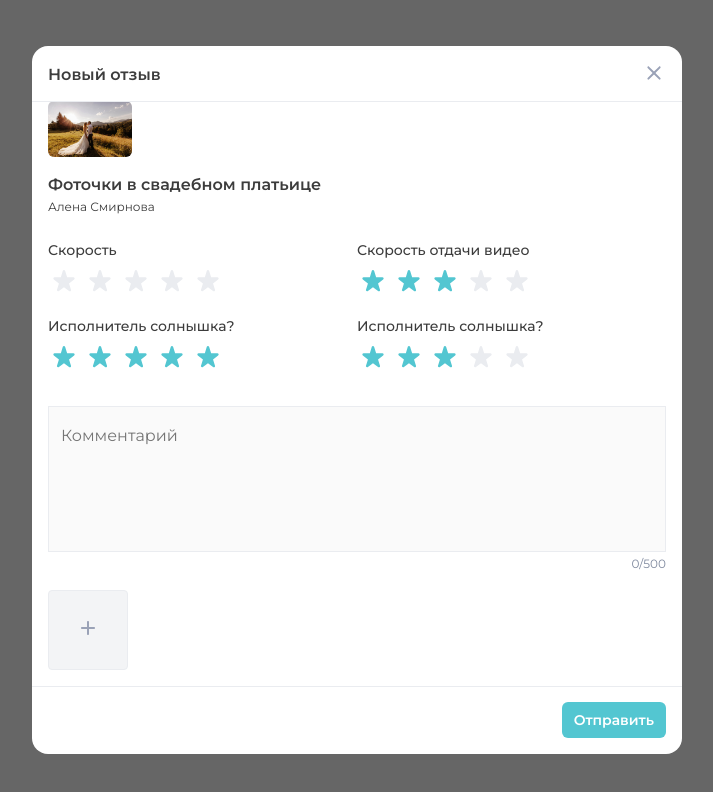
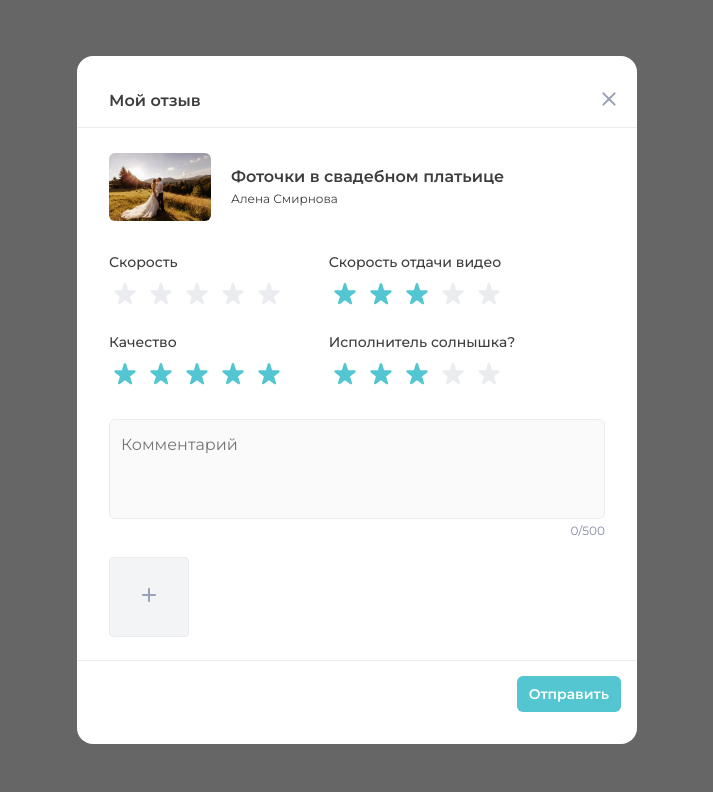
Before and after one commit to updev8/modals-app, a Vue app: page / in a window 1280 px wide. Shown: the top 792 px of the page, without its empty margins (283-996 px from the left). Built offline with nearby package versions, Linux system fonts and the light colour scheme.

Commit message:
pixel perfect for tablet widths

```diff
--- a/src/components/Modal.vue
+++ b/src/components/Modal.vue
@@ -80,7 +80,7 @@ export default defineComponent({
   border-radius: 16px 16px 0px 0px;
   padding: var(--modal-window-padding);
   min-width: 320px;
-  max-width: 650px;
+  max-width: 560px;
   position: relative;
 
   display: flex;
@@ -101,6 +101,8 @@ export default defineComponent({
   }
 
   @include tablet {
+    --modal-window-padding: 32px;
+
     margin-top: unset;
     border-radius: 16px;
 
@@ -121,9 +123,16 @@ export default defineComponent({
 }
 
 .modal__header {
-  padding-bottom: 13px;
   display: flex;
   align-items: center;
+
+  @include tablet {
+    padding-bottom: 13px;
+  }
+}
+
+.modal--type-page .modal__header {
+  padding-bottom: 13px;
 }
 
 .modal__back {
@@ -155,6 +164,11 @@ export default defineComponent({
   margin-left: auto;
   padding: 4px 5px;
   cursor: pointer;
+
+  @include tablet {
+    position: relative;
+    right: -16px;
+  }
 }
 
 @mixin modal-line {
@@ -173,10 +187,13 @@ export default defineComponent({
 }
 
 .modal__content {
+  padding-top: 13px;
   padding-bottom: 8px;
 
   @include tablet {
     @include modal-line;
+    padding-top: 26px;
+    padding-bottom: 15px;
   }
 }
 
@@ -190,9 +207,18 @@ export default defineComponent({
   display: flex;
   justify-content: flex-end;
   @include modal-line;
+
+  @include tablet {
+    padding-top: 16px;
+  }
 }
 
 .modal--type-page .modal__footer {
   margin-top: auto;
 }
+
+.modal__button {
+  position: relative;
+  right: -16px;
+}
 </style>
--- a/src/components/Review.vue
+++ b/src/components/Review.vue
@@ -12,8 +12,10 @@
           :alt="title"
           :src="imgSrc"
         />
-        <h3 class="review__title">{{ title }}</h3>
-        <p class="review__author">{{ author }}</p>
+        <div class="review__header-wrapper">
+          <h3 class="review__title">{{ title }}</h3>
+          <p class="review__author">{{ author }}</p>
+        </div>
       </div>
       <div class="review__ratings">
         <Rating
@@ -77,7 +79,7 @@ export default defineComponent({
       ratings: [
         { id: 1, title: 'Скорость', lenght: 5, value: 0 },
         { id: 2, title: 'Скорость отдачи видео', lenght: 5, value: 3 },
-        { id: 3, title: 'Исполнитель солнышка?', lenght: 5, value: 5 },
+        { id: 3, title: 'Качество', lenght: 5, value: 5 },
         { id: 4, title: 'Исполнитель солнышка?', lenght: 5, value: 3 }
       ],
       images: [] as File[],
@@ -156,8 +158,26 @@ export default defineComponent({
   }
 }
 
+.review__header {
+  @include tablet {
+    display: flex;
+    flex-wrap: wrap;
+  }
+}
+
 .review__image {
   border-radius: 6px;
+
+  @include tablet {
+    width: 102px;
+    height: 68px;
+  }
+}
+
+.review__header-wrapper {
+  @include tablet {
+    margin-left: 20px;
+  }
 }
 
 .review__title {
@@ -165,7 +185,7 @@ export default defineComponent({
   font-size: 16px;
   line-height: 24px;
   margin: 0;
-  margin-top: 11px;
+  margin-top: 12px;
 }
 
 .review__author {
@@ -178,6 +198,7 @@ export default defineComponent({
   padding-top: 23px;
 
   @include tablet {
+    padding-top: 31px;
     display: flex;
     flex-wrap: wrap;
   }
@@ -187,19 +208,23 @@ export default defineComponent({
   margin-bottom: 11px;
 
   @include tablet {
-    width: 50%;
+    width: 44.3%;
+    margin-bottom: 15px;
   }
 }
 
 .review__field {
-  padding-top: 14px;
+  @include tablet {
+    padding-top: 7px;
+  }
 }
 
 .review__textarea {
   resize: none;
   border: 1px solid var(--c-input-border-primary);
   background: var(--c-input-bg-primary);
-  padding: 20px 12px;
+  padding: 20px 11px;
+  border-radius: 6px;
 
   width: 100%;
   height: 146px;
@@ -209,6 +234,11 @@ export default defineComponent({
   &::-ms-input-placeholder {
     color: var(--c-input-text-primary);
     opacity: 1;
+  }
+
+  @include tablet {
+    padding: 16px 11px;
+    height: 100px;
   }
 }
 
--- a/src/styles/helpers/_media.scss
+++ b/src/styles/helpers/_media.scss
@@ -5,7 +5,7 @@
 // xl, extra-large
 
 @mixin tablet() {
-  @media (min-width: 650px) {
+  @media (min-width: 560px) {
     @content;
   }
 }
--- a/src/views/Home.vue
+++ b/src/views/Home.vue
@@ -5,7 +5,7 @@
     </button>
 
     <Modal
-      title="Новый отзыв"
+      title="Мой отзыв"
       :isVisible="isModalVisible"
       :isTypePage="isModalTypePage"
       :buttonText="modalButtonText"
@@ -58,7 +58,7 @@ export default defineComponent({
 
   methods: {
     onWindowResize() {
-      if (window.innerWidth >= 650) {
+      if (window.innerWidth >= 560) {
         this.isTablet = true;
       } else {
         this.isTablet = false;
```
